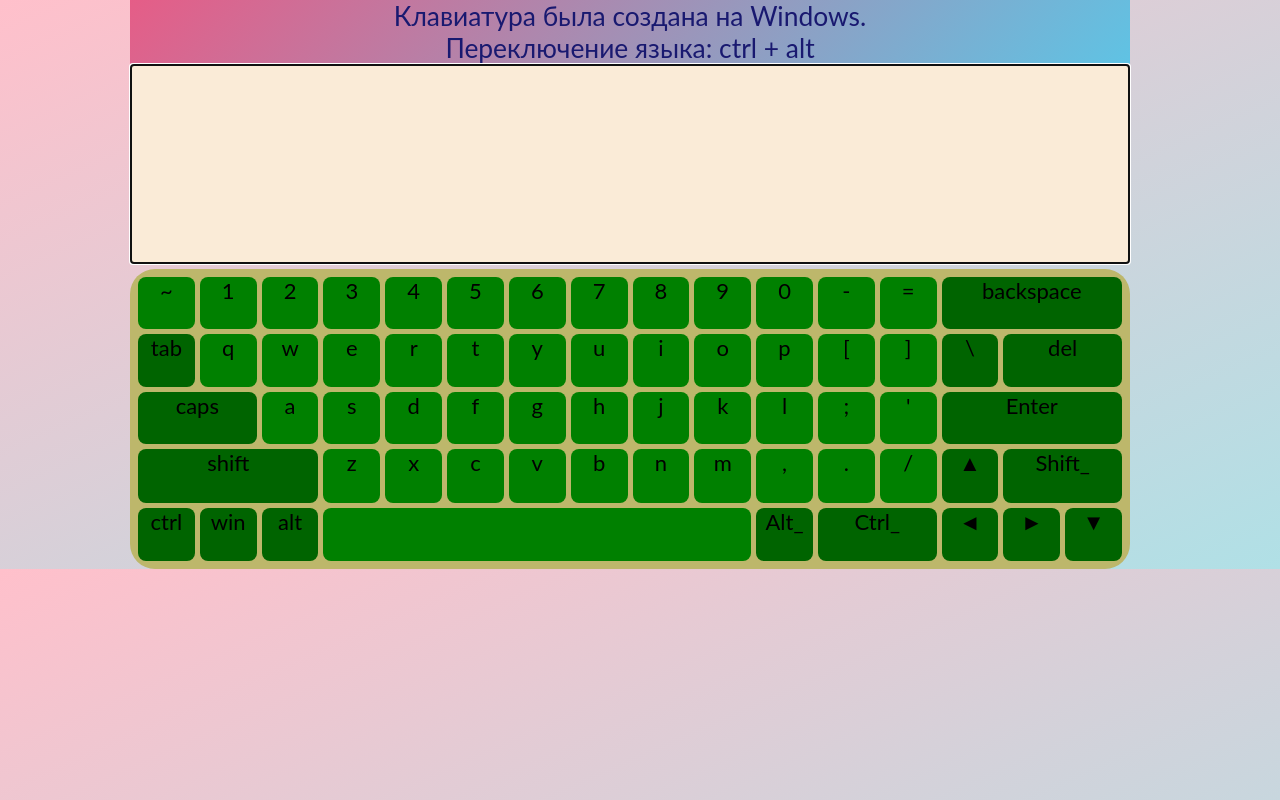
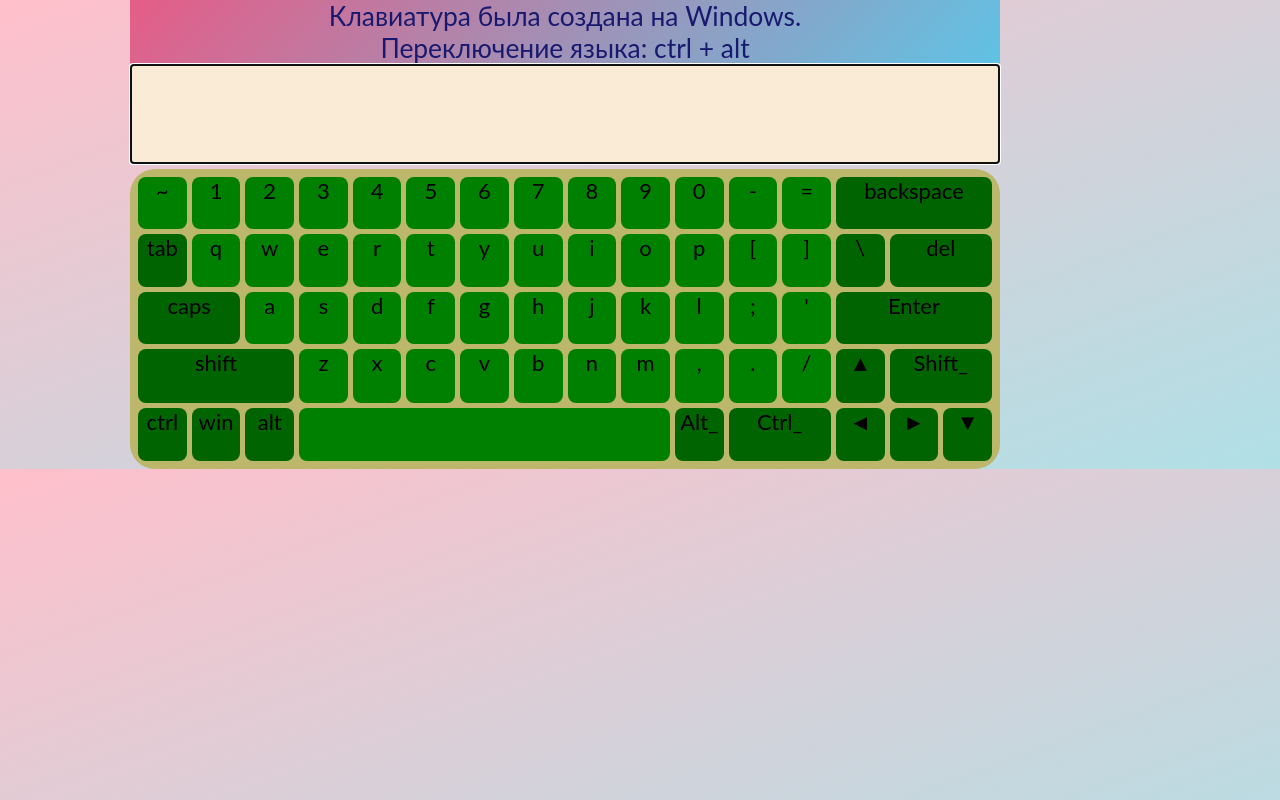
Before and after one commit to inkhl369/virtual-keyboard, a plain HTML site: page index.html in a window 1280 px wide. Drawn offline with Linux system fonts and the light colour scheme.

Commit message:
init:text:

```diff
--- a/style.css
+++ b/style.css
@@ -17,9 +17,9 @@ body {
 
 .text {
   background-color: antiquewhite;
-  width: 1000px;
+  width: 870px;
   resize:none;
-  height: 200px;
+  height: 100px;
 }
 
 .button{
@@ -46,7 +46,7 @@ body {
   padding: 8px;
   grid-gap: 5px;
   border-radius: 25px;
-  width: 1000px;
+  width: 870px;
   height: 300px;
   text-align: center;
   display: grid;
@@ -378,7 +378,7 @@ p {
   text-align: center;
   font-size: 1.2em;
   background-color: green;
-  width: 1000px;
+  width: 870px;
   background: linear-gradient(135deg, #e55d87 0%, #5fc3e4 100%);
   color:midnightblue;
 }
```
